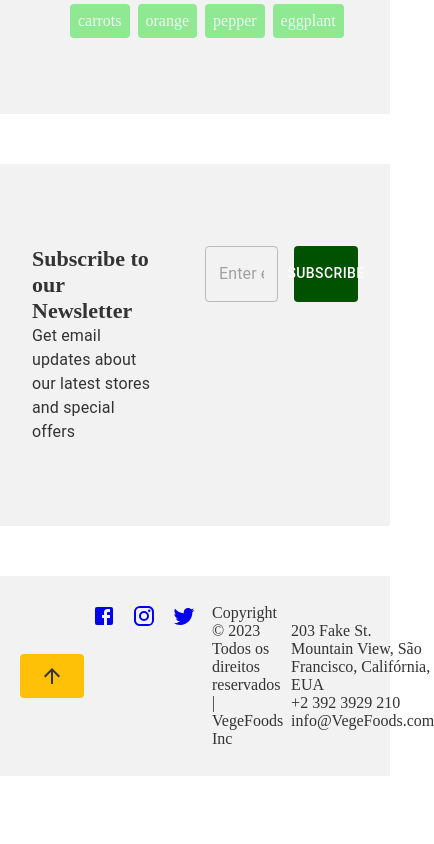
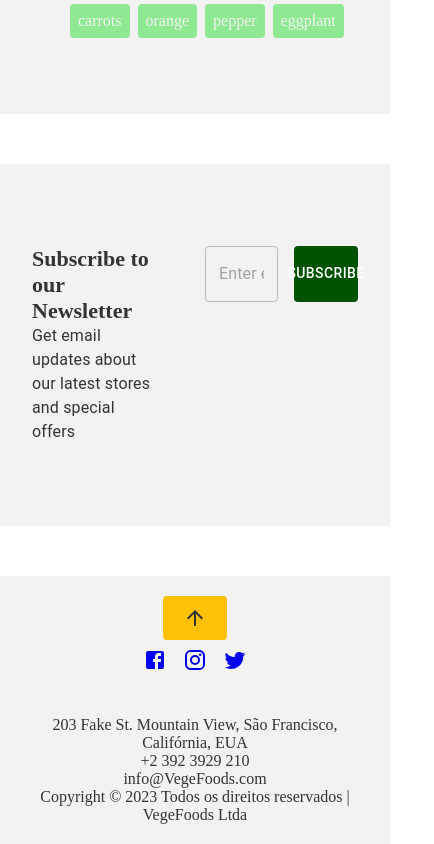
Before and after one commit to Bfrpaulon/vegefoods, a React (Create React App) app: page /blog in a window 390 px wide. Shown: the part 1111-1955 px from the top of the page, 434 px wide, since content can reach past the window. Before the commit the page ends 1887 px from the top, so only its background shows below. Built offline with nearby package versions, Linux system fonts and the light colour scheme; some icons are missing.

Commit message:
Responsive for 3 files

```diff
--- a/src/components/DifferentialsSection.jsx
+++ b/src/components/DifferentialsSection.jsx
@@ -14,10 +14,16 @@ const useStyles = makeStyles((theme) => ({
     padding: theme.spacing(2),
     borderRadius: theme.spacing(2),
     backgroundColor: '#f5f5f5',
-    margin: theme.spacing(6),
+    margin: theme.spacing(2), // Decrease the margin for smaller screens
     width: '100%',
     '&:not(:last-child)': {
-      marginRight: theme.spacing(2),
+      marginRight: theme.spacing(0), // Remove margin for smaller screens
+    },
+    [theme.breakpoints.up('md')]: {
+      flexDirection: 'row', // Set flex direction to row for larger screens
+      width: 'auto', // Set a fixed width for larger screens
+      alignItems: 'center',
+      justifyContent: 'center',
     },
   },
   iconCircle: {
@@ -32,6 +38,9 @@ const useStyles = makeStyles((theme) => ({
     transition: 'background-color 0.3s ease',
     '&:hover': {
       background: 'var(--primary-200)',
+    },
+    [theme.breakpoints.up('md')]: {
+      margin: theme.spacing(2), // Add margin for larger screens
     },
   },
   icon: {
@@ -55,7 +64,7 @@ const DifferentialsSection = () => {
   ];
 
   return (
-    <div style={{ display: 'flex' }}>
+    <div style={{ display: 'flex', flexWrap: 'wrap', justifyContent: 'center' }}>
       {differentials.map((differential, index) => (
         <div key={index} className={classes.root}>
           <div className={classes.iconCircle}>
--- a/src/components/HeroSection.jsx
+++ b/src/components/HeroSection.jsx
@@ -11,9 +11,12 @@ const useStyles = makeStyles((theme) => ({
     alignItems: 'center',
     justifyContent: 'center',
     width: '100%',
-    height: '500px',
+    height: 'auto',
     backgroundColor: '#f2f2f2',
     overflow: 'hidden',
+    [theme.breakpoints.up('sm')]: {
+      height: '500px', // Set a fixed height for larger screens
+    },
   },
   image: {
     width: '100%',
@@ -22,12 +25,16 @@ const useStyles = makeStyles((theme) => ({
   },
   textContainer: {
     position: 'absolute',
-    bottom: '50px',
+    bottom: '30px', // Adjust the distance from the bottom
     textAlign: 'center',
     width: '100%',
     fontFamily: 'Cursive',
-    fontSize: '48px',
+    fontSize: '28px', // Decrease font size for smaller screens
     color: ' #4CAF50',
+    [theme.breakpoints.up('sm')]: {
+      bottom: '50px', // Set a larger distance from the bottom for larger screens
+      fontSize: '48px', // Restore the font size for larger screens
+    },
   },
   button: {
     marginTop: '10px',
--- a/src/components/NavFooter.jsx
+++ b/src/components/NavFooter.jsx
@@ -10,23 +10,41 @@ const useStyles = makeStyles((theme) => ({
     color: '#333333',
     padding: '20px',
     display: 'flex',
+    flexDirection: 'column',
     alignItems: 'center',
-    justifyContent: 'space-around',
+    [theme.breakpoints.up('md')]: {
+      flexDirection: 'row',
+      justifyContent: 'space-around',
+      alignItems: 'center',
+      textAlign: 'center',
+    },
   },
   contactInfo: {
+    textAlign: 'center',
     display: 'flex',
     flexDirection: 'column',
-    alignItems: 'flex-start',
+    alignItems: 'center',
+    marginTop: theme.spacing(2),
+    [theme.breakpoints.up('md')]: {
+      marginTop: 0,
+      alignItems: 'flex-start',
+      textAlign: 'center',
+    },
   },
   socialIcons: {
     display: 'flex',
+    marginBottom: theme.spacing(2),
     '& > *': {
       margin: theme.spacing(1),
+    },
+    [theme.breakpoints.up('md')]: {
+      marginBottom: 0,
+      textAlign: 'center',
     },
   },
   backToTopButton: {
     background: '#FFC107',
-    color:  '#333333',
+    color: '#333333',
     borderRadius: '4px',
     padding: '10px 20px',
     border: 'none',
@@ -51,17 +69,15 @@ const NavFooter = () => {
       </Button>
       <div className={classes.socialIcons}>
         {/* Coloque aqui os ícones das mídias sociais */}
-        <a href='www.facebook.com'><FacebookIcon/></a>
+        <a href='www.facebook.com'><FacebookIcon /></a>
         <a href='www.instagram.com'><InstagramIcon /></a>
         <a href='www.twitter.com'><TwitterIcon /></a>
-        <p>
-        Copyright © {new Date().getFullYear()} Todos os direitos reservados | VegeFoods Inc
-      </p>
       </div>
       <div className={classes.contactInfo}>
         <p>203 Fake St. Mountain View, São Francisco, Califórnia, EUA</p>
         <p>+2 392 3929 210</p>
         <p>info@VegeFoods.com</p>
+        <p>Copyright © {new Date().getFullYear()} Todos os direitos reservados | VegeFoods Ltda</p>
       </div>
     </animated.footer>
   );
```
